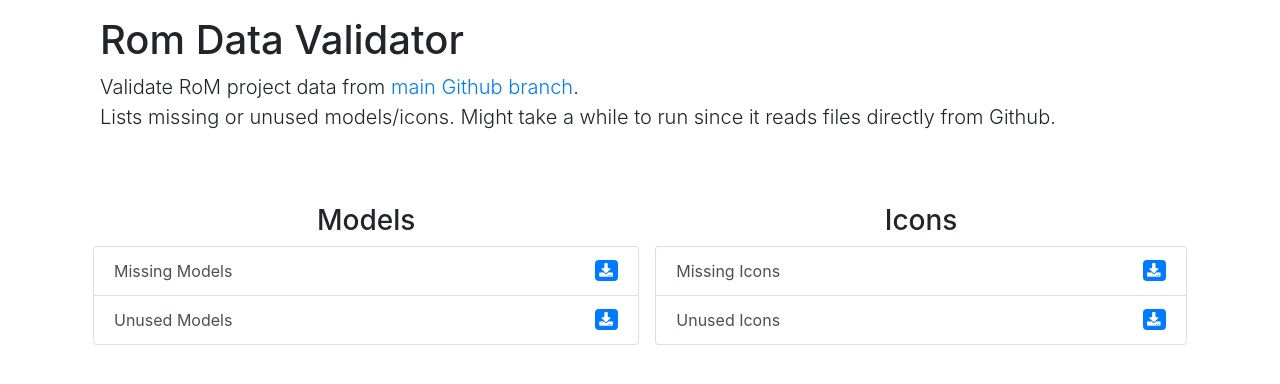
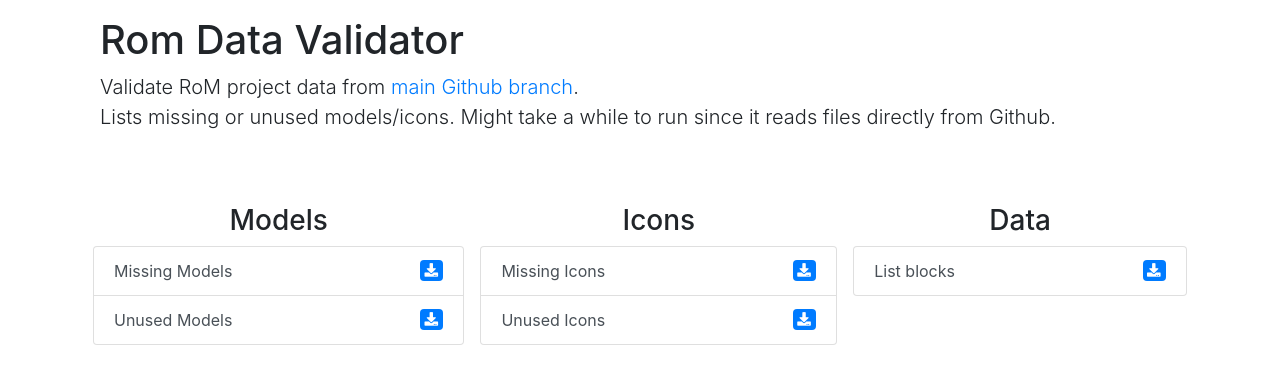
Before and after one commit to adamb70/RomDataGen, a Flask app: page /validator in a window 1280 px wide. Shown: the part 56-440 px from the top of the page. Run offline with Flask 2, Linux system fonts and the light colour scheme; some libraries are stand-ins or nearby versions.

Commit message:
List blocks

```diff
--- a/templates/validator.html
+++ b/templates/validator.html
@@ -52,6 +52,20 @@
             </div>
         </div>
 
+        <div class="flex-list">
+            <h3 class="text-center">Data</h3>
+
+            <div class="list-group">
+                <a href="{{ url_for('validator.list_blocks') }}" class="list-group-item list-group-item-action d-flex justify-content-between align-items-center">
+                    List blocks
+                    <span class="pl-1 badge badge-primary">
+                        <i class="fas fa-download"></i>
+                        <i class="spinner-border spinner-border-sm text-light d-none" role="status"></i>
+                    </span>
+                </a>
+            </div>
+        </div>
+
     </div>
 
 </main>
--- a/validator.py
+++ b/validator.py
@@ -27,3 +27,7 @@ def unused_icons():
 def unused_models():
     missing_models = Validation.find_unused_models_git(GithubFiles.get_data_urls())
     return render_template('listview.html', items=missing_models)
+
+@validator_blueprint.route('/validator/list_blocks')
+def list_blocks():
+    GithubFiles.list_cubeblocks_git()
```
